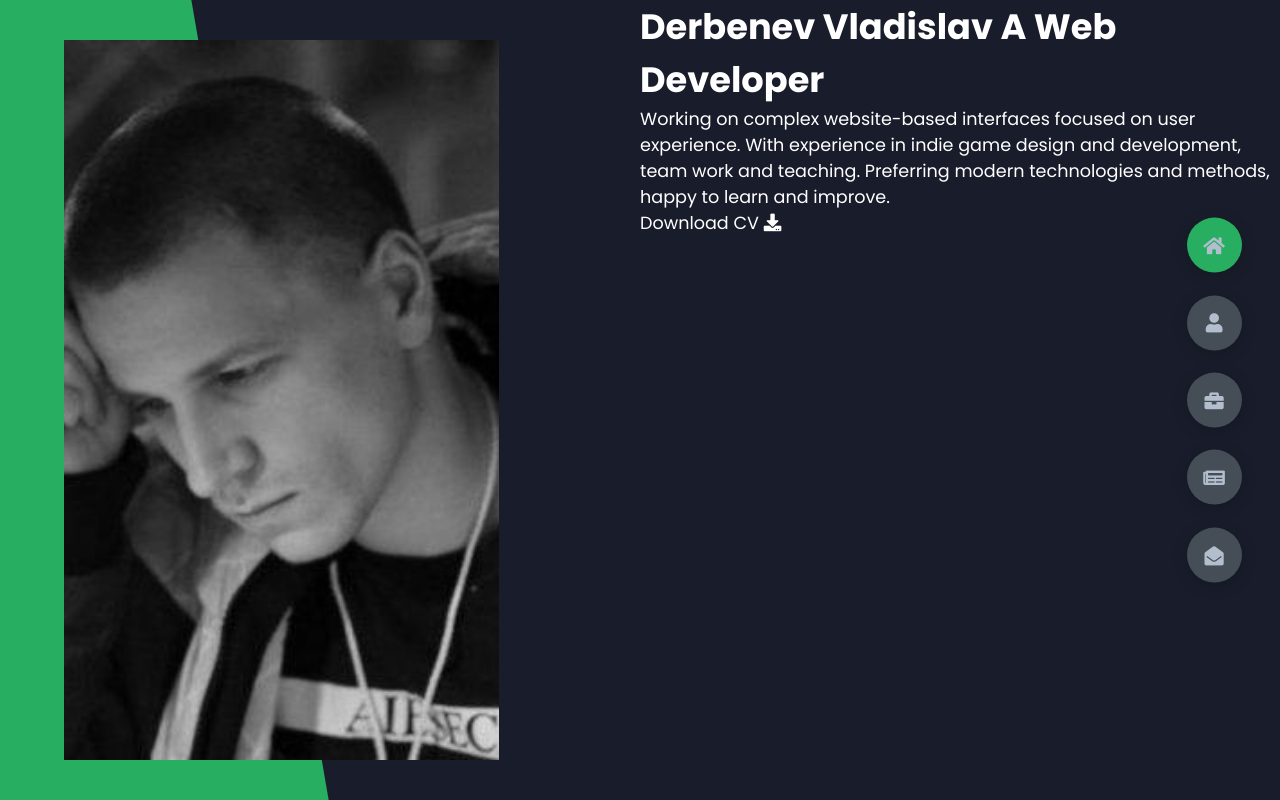
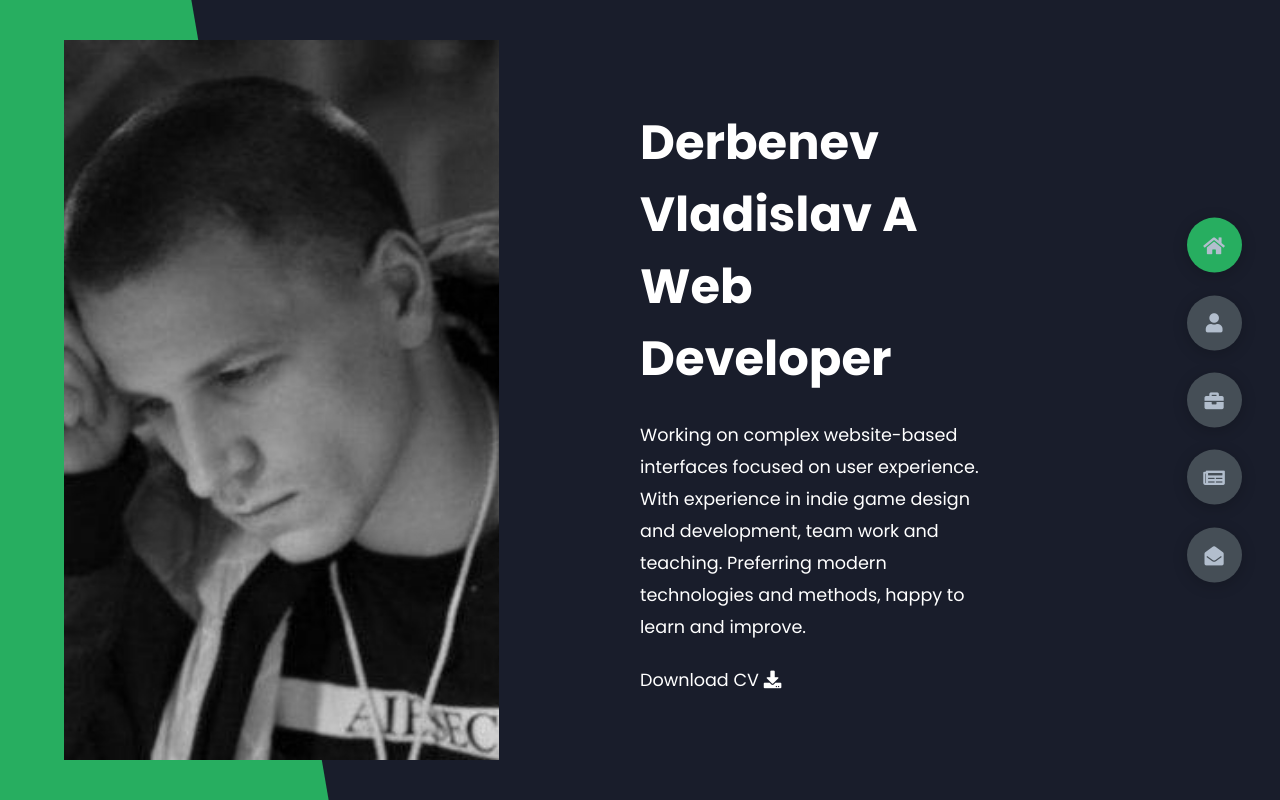
Before and after one commit to Paragonid/Portfolio_Website_2022, a website: page src/index.html in a window 1280 px wide. Drawn offline with Linux system fonts and the light colour scheme.

Commit message:
Add intro styling

```diff
--- a/src/index.html
+++ b/src/index.html
@@ -32,10 +32,12 @@
                     With experience in indie game design and development, team work and teaching.
                     Preferring modern technologies and methods, happy to learn and improve.
                 </p>
-                <a href="" class="main-btn">
-                    <span class="btn-text">Download CV</span>
-                    <span class="btn-icon"><i class="fas fa-download"></i></span>
-                </a>
+                <div class="btn-con">
+                    <a class="main-btn" href="">
+                        <span class="btn-text">Download CV</span>
+                        <span class="btn-icon"><i class="fas fa-download"></i></span>
+                    </a>
+                </div>
             </div>
         </div>
     </header>
--- a/src/styles/styles.scss
+++ b/src/styles/styles.scss
@@ -137,10 +137,12 @@ section {
   display: grid;
   grid-template-columns: repeat(2, 1fr);
   height: 100%;
+
   .left-header {
     display: flex;
     align-items: center;
     position: relative;
+
     .h-shape {
       transition: all .4s ease-in-out;
       width: 65%;
@@ -152,6 +154,7 @@ section {
       z-index: -1;
       clip-path: polygon(0 0, 46% 0, 79% 100%, 0% 100%);
     }
+
     .image {
       border-radius: var(--br-sm-2);
       height: 90%;
@@ -159,15 +162,37 @@ section {
       margin-left: 4rem;
       background-color: var(--color-black);
       transition: all .4s ease-in-out;
+
       img {
         width: 100%;
         height: 100%;
         object-fit: cover;
         filter: grayscale(100%);
+
         &:hover {
           filter: grayscale(0);
         }
       }
     }
   }
+
+  .right-header {
+    display: flex;
+    flex-direction: column;
+    justify-content: center;
+    padding-right: 18rem;
+
+    .name {
+      font-size: 3rem;
+
+      span {
+        color: var(--color-secondary)
+      }
+    }
+
+    p {
+      margin: 1.5rem 0;
+      line-height: 2rem;
+    }
+  }
 }
```
Also changed, not shown: src/styles/styles.css, 1 other file.
